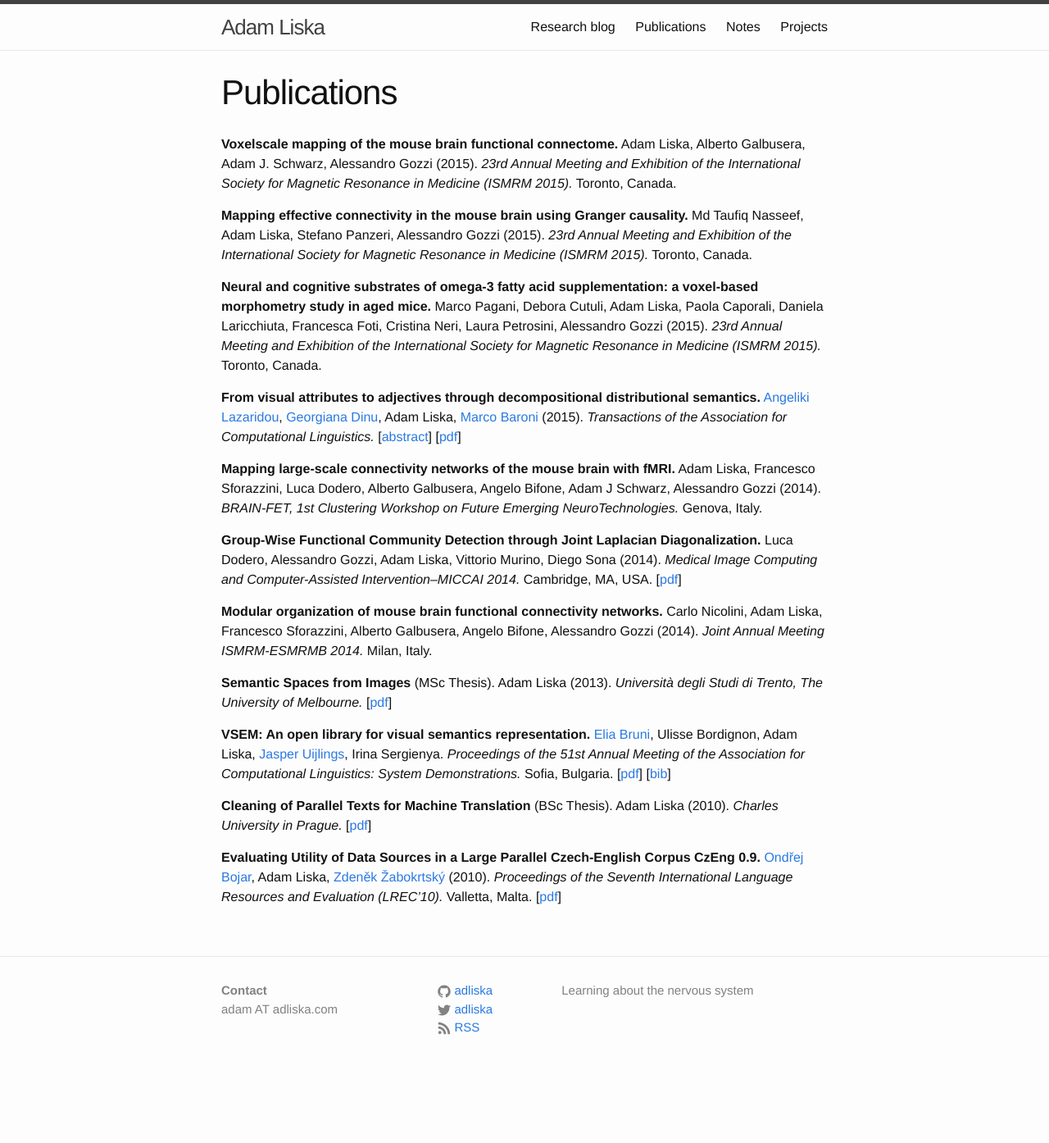
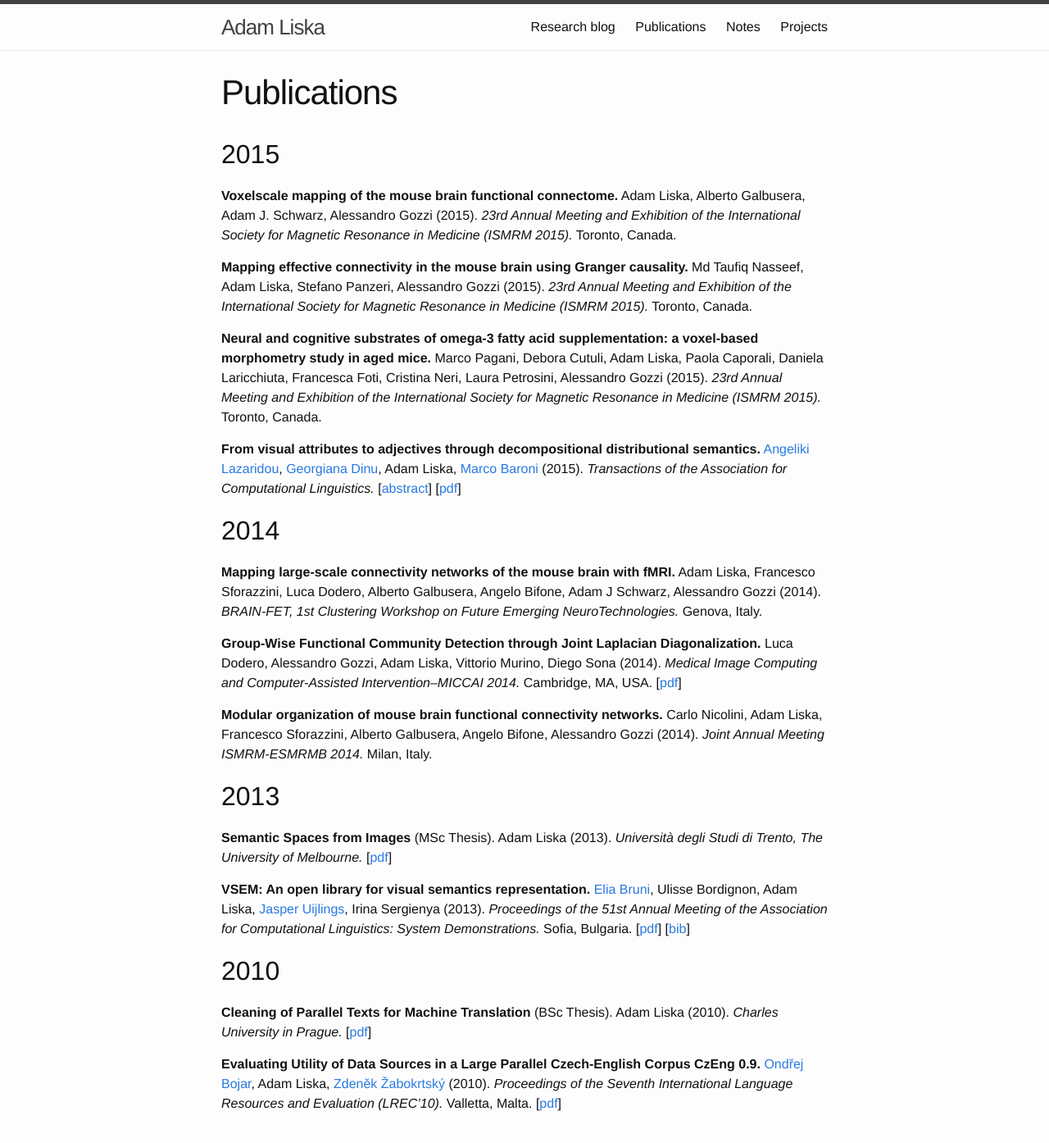
Before and after one commit to adliska/adliska.github.io, a Jekyll site: the page built from publications.md, in a window 1280 px wide and 1400 px high. Shown: the top 1394 px of the window at 82% size. Built offline with Jekyll 4.4.1, drawn with Linux system fonts in a browser that asks for light colours.

Commit message:
publications update: year headings

```diff
--- a/publications.md
+++ b/publications.md
@@ -3,6 +3,9 @@ layout: page
 title: Publications
 permalink: /publications/
 ---
+
+2015
+----
 **Voxel­scale mapping of the mouse brain functional connectome.**
 Adam Liska, Alberto Galbusera, Adam J. Schwarz, Alessandro Gozzi (2015).
 *23rd Annual Meeting and Exhibition of the International Society for
@@ -33,6 +36,9 @@ Adam Liska,
 [[abstract](http://arxiv.org/abs/1501.02714)]
 [[pdf](http://arxiv.org/pdf/1501.02714v1)]
 
+2014
+----
+
 **Mapping large-scale connectivity networks of the mouse brain with fMRI.**
 Adam Liska, Francesco Sforazzini, Luca Dodero, Alberto Galbusera,
 Angelo Bifone, Adam J Schwarz, Alessandro Gozzi (2014).
@@ -53,6 +59,9 @@ Angelo Bifone, Alessandro Gozzi (2014).
 *Joint Annual Meeting ISMRM-ESMRMB 2014.*
 Milan, Italy.
 
+2013
+----
+
 **Semantic Spaces from Images** (MSc Thesis).
 Adam Liska (2013).
 *Università degli Studi di Trento, The University of Melbourne.*
@@ -62,11 +71,14 @@ Adam Liska (2013).
 [Elia Bruni](http://clic.cimec.unitn.it/~elia.bruni/),
 Ulisse Bordignon, Adam Liska,
 [Jasper Uijlings](http://homepages.inf.ed.ac.uk/juijling/#page=projects1),
-Irina Sergienya.
+Irina Sergienya (2013).
 *Proceedings of the 51st Annual Meeting of the Association for Computational
 Linguistics: System Demonstrations.* Sofia, Bulgaria.
 [[pdf](/downloads/publications/bruni_etal_2013.pdf)]
 [[bib](/downloads/publications/bruni_etal_2013.bib)]
+
+2010
+----
 
 **Cleaning of Parallel Texts for Machine Translation** (BSc Thesis).
 Adam Liska (2010).
```
Also changed, not shown: 2 other files.
